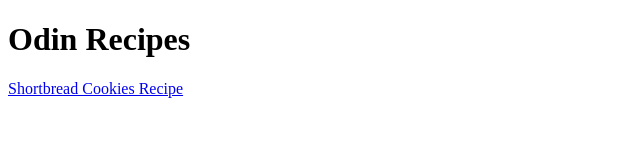
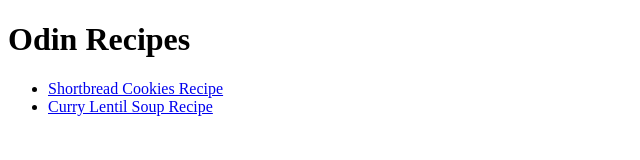
Before and after one commit to bluesberries/odin-recipes, a plain HTML site: page index.html in a window 1280 px wide. Shown: the whole page, without its empty margins (0-640 px from the left). Drawn offline with Linux system fonts and the light colour scheme.

Commit message:
Add link to curry lentil soup recipe

```diff
--- a/index.html
+++ b/index.html
@@ -6,6 +6,9 @@
     </head>
     <body>
         <h1>Odin Recipes</h1>
-        <a href="recipes/shortbread-cookies.html">Shortbread Cookies Recipe</a>
+        <ul>
+            <li><a href="recipes/shortbread-cookies.html">Shortbread Cookies Recipe</a></li>
+            <li><a href="recipes/curry-lentil-soup.html">Curry Lentil Soup Recipe</a></li>
+        </ul>
     </body>
 </html>
```
